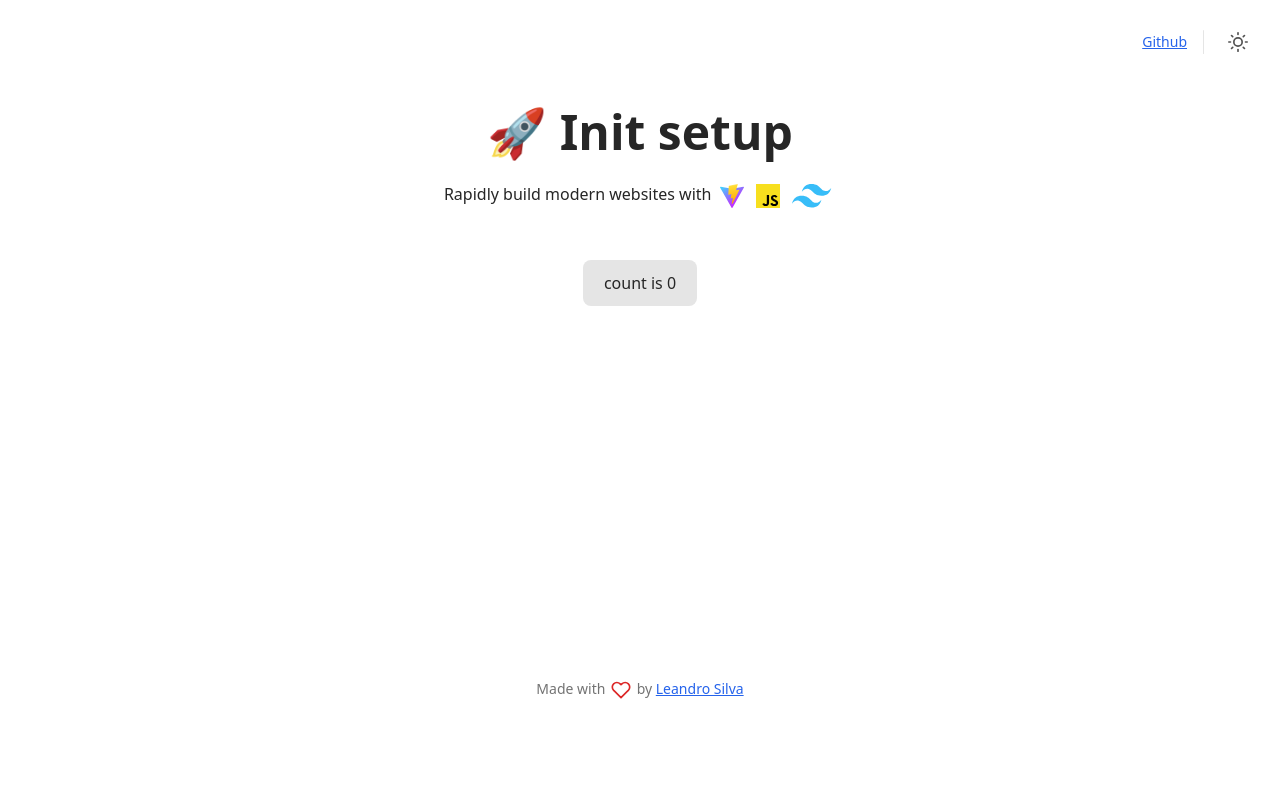
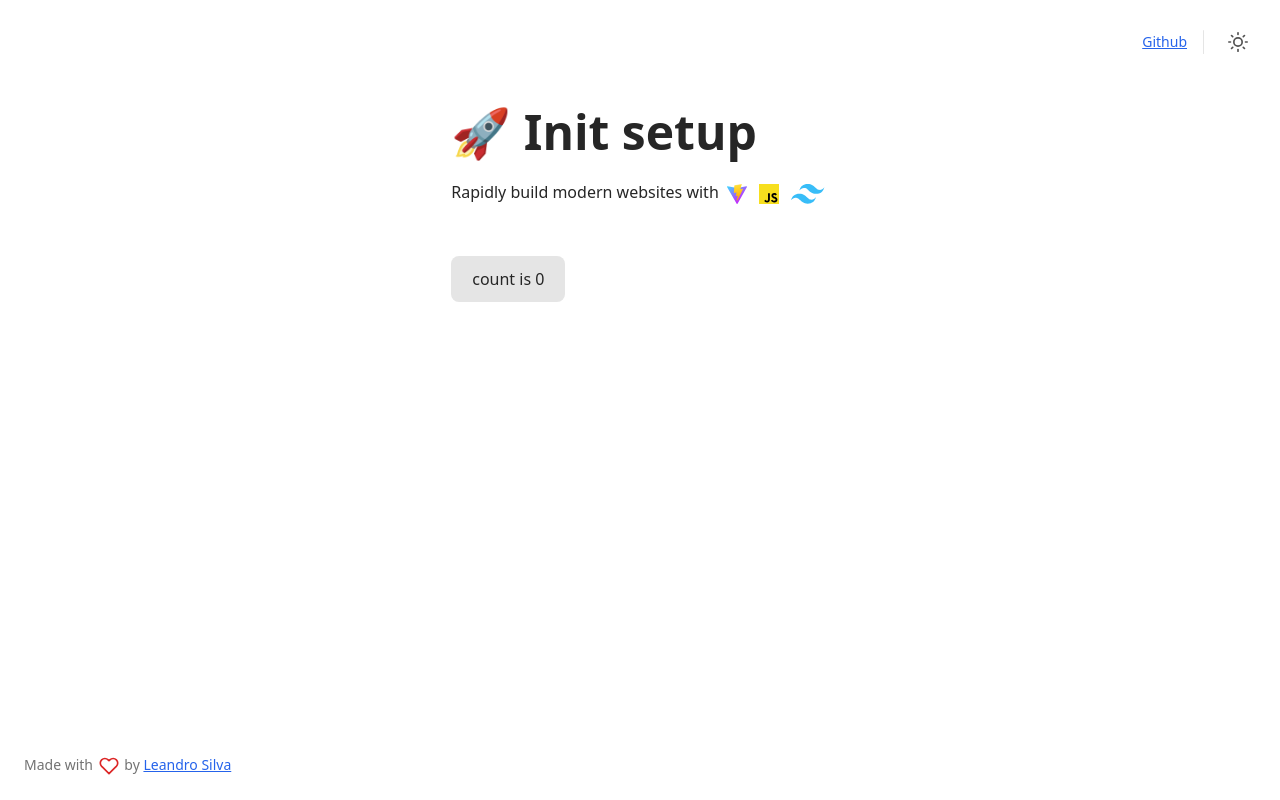
Before and after one commit to leandrow/init-landing-page, a website built with Vite: page dev/index.html in a window 1280 px wide. Built offline with nearby package versions, Linux system fonts and the light colour scheme; a web font is replaced by a local one.

Commit message:
new home page structure

```diff
--- a/dev/index.html
+++ b/dev/index.html
@@ -8,8 +8,8 @@
     <link rel="preconnect" href="https://rsms.me/" />
     <link rel="stylesheet" href="https://rsms.me/inter/inter.css" />
   </head>
-  <body class="h-screen">
-    <header class="max-w-full">
+  <body class="flex flex-col h-screen">
+    <header>
       <div class="flex items-center justify-end gap-4 p-6">
         <a href="#" class="block shrink-0 text-sm underline">Github</a>
         <span
@@ -25,14 +25,15 @@
         </button>
       </div>
     </header>
-    <main class="mx-auto max-w-lg text-center h-[80vh] flex flex-col px-6">
+    <main class="mx-auto max-w-2xl flex grow justify-center px-6">
+      <div class="flex flex-col self-center lg:self-auto">
         <h1 class="text-5xl my-6 font-bold">🚀 Init setup</h1>
         <p class="font-light">
           Rapidly build modern websites with
           <a href="https://vitejs.dev" target="_blank">
             <img
               src="/images/vite.svg"
-            class="logo vite inline h-8 p-1"
+              class="logo vite inline h-7 p-1"
               alt="Vite logo"
             />
           </a>
@@ -42,14 +43,14 @@
           >
             <img
               src="/images/javascript.svg"
-            class="logo vanilla inline h-8 p-1"
+              class="logo vanilla inline h-7 p-1"
               alt="JavaScript logo"
             />
           </a>
           <a href="" target="_blank">
             <img
               src="/images/tailwind.svg"
-            class="logo tailwind inline h-8 p-1"
+              class="logo tailwind inline h-7 p-1"
               alt="Tailwind CSS logo"
             />
           </a>
@@ -57,14 +58,17 @@
         <div class="py-12">
           <button id="counter" class="button" type="button"></button>
         </div>
-      <p class="text-sm text-neutral-500 mt-auto pb-6">
+      </div>
+    </main>
+    <footer>
+      <p class="text-sm text-neutral-500 p-6">
         Made with
         <i class="h-5 inline text-red-600" data-feather="heart"></i> by
         <a href="https://github.com/leandrow" class="underline">
           Leandro Silva
         </a>
       </p>
-    </main>
+    </footer>
     <script type="module" src="/assets/main.js"></script>
   </body>
 </html>
--- a/tailwind.config.js
+++ b/tailwind.config.js
@@ -1,11 +1,12 @@
 /** @type {import('tailwindcss').Config} */
-const defaultTheme = require('tailwindcss/defaultTheme')
+const defaultTheme = require('tailwindcss/defaultTheme');
 
 export default {
-  content: ["./dev/**/*.{html,js}"],
+  content: ['./dev/**/*.{html,js}'],
   theme: {
     screens: {
       sm: '480px',
+      lg: '1024px',
     },
     extend: {
       fontFamily: {
@@ -14,4 +15,4 @@ export default {
     },
   },
   plugins: [],
-}
+};
```
Lines whose indentation alone changed are shown as unchanged.
